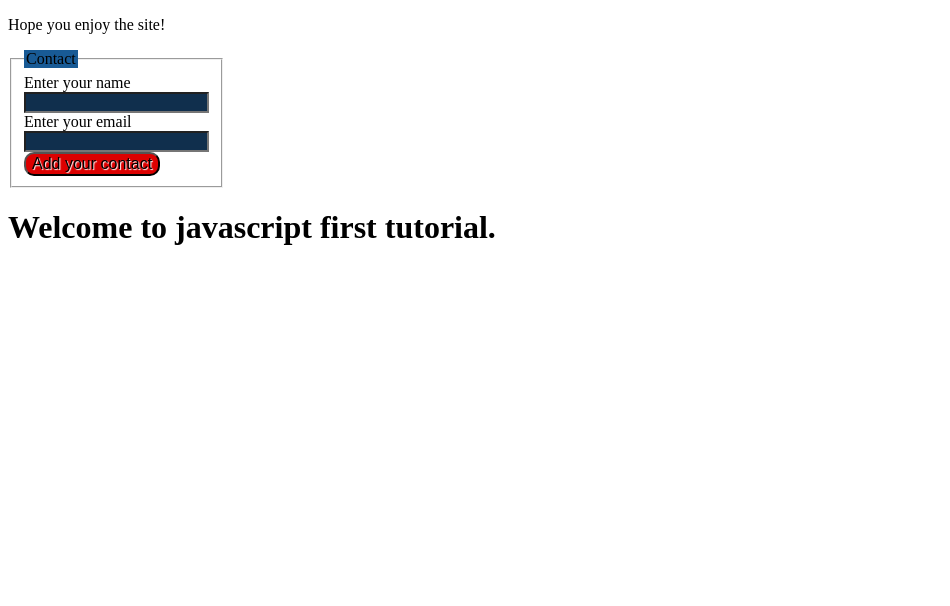
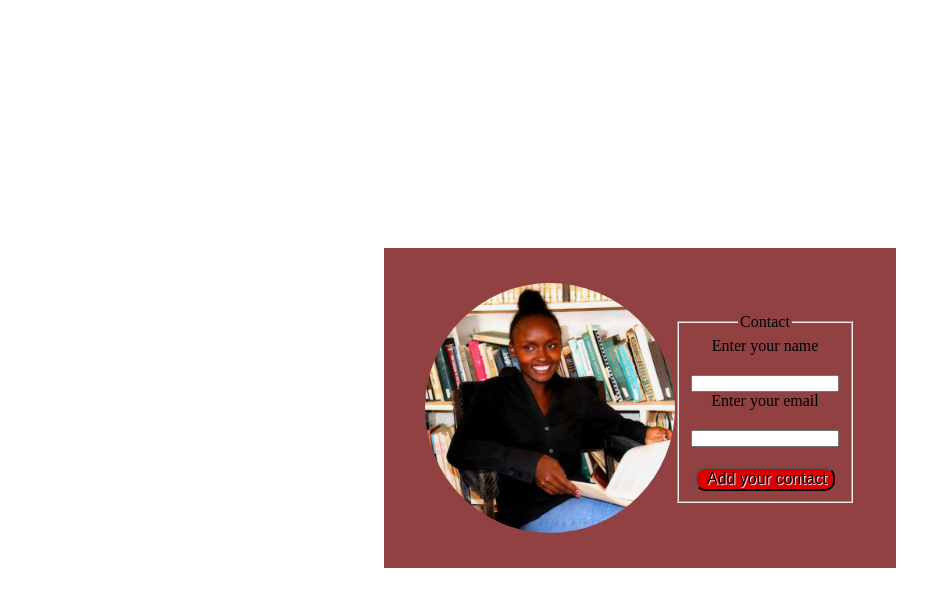
Before and after one commit to barbaramootian/javascript-begginer, a plain HTML site: page index.html in a window 1280 px wide. Shown: the whole page, without its empty margins (0-950 px from the left). Drawn offline with Linux system fonts and the light colour scheme.

Commit message:
added some style

```diff
--- a/index.html
+++ b/index.html
@@ -4,15 +4,17 @@
     <meta charset="UTF-8">
     <meta http-equiv="X-UA-Compatible" content="IE=edge">
     <meta name="viewport" content="width=device-width, initial-scale=1.0">
-    <title>Document</title>
+    <title>javascript</title>
 
     <link rel="stylesheet" href="style.css">
 </head>
 
 <body>
- <h1 id="myheader"> Welcome to javascript first tutorial. </h1>
- <p>Hope you enjoy the site!</p>
-    <form>
+  <div class="container">
+   <img src="images/mootian.jpg" alt="An image">
+  <!-- <h1 id="myheader"> Welcome to javascript first tutorial. </h1>
+  <p>Hope you enjoy the site!</p> -->
+    <form id ="form">
     <fieldset>
      <legend id="legend"> Contact </legend>
       <label for="name">Enter your name</label>
@@ -22,6 +24,7 @@
     </form>
       <input type="button" value="Add your contact" id="button">
     </fieldset>
+  </div>
 </body>
 <script type="text/javascript" src="main.js"></script>
 </html>
--- a/main.js
+++ b/main.js
@@ -108,7 +108,7 @@
 // window.addEventListener("load", function() {dothis(' use the available resources well')}, true)
 
 //appendchild
-document.body.appendChild(document.getElementById("myheader"))//moves "myheaderto the end of the page
+document.body.appendChild(document.getElementById("myheader"))//moves "myheader" to the end of the page
 
 //styling the form using getElementById
 window.onload = function () {
@@ -116,3 +116,7 @@ window.onload = function () {
     document.getElementById("email").style.backgroundColor = "#102F4D";
     document.getElementById("legend").style.backgroundColor ="#185A95";
 }
+//queryselecter
+let form
+form = document.querySelector('form').style.backgroundColor = blue
+console.log(form)
--- a/style.css
+++ b/style.css
@@ -1,3 +1,9 @@
+body{
+    height: 100vh;
+    display: flex;
+    align-items: center;
+    justify-content: center;
+}
 form{
     width: 10vw;
     height: 10vh;
@@ -11,3 +17,24 @@ form{
     font-size: 1rem;
     background-color: rgba(220, 0, 0, 1);
 }
+.container{
+    background-color:#914142 ;
+    border: o;
+    height: 40vh;
+    width: 40vw;
+    display: flex;
+    align-items: center;
+    justify-content: center;
+    text-align: center;
+}
+.container img{
+    width: 250px;
+    height: 250px;
+    border-radius: 150px;
+}
+.container input{
+    margin-top: 20px;
+    padding-left: 10px;
+    color: #914142 ;
+    font-size: 10px;
+}
```
Also changed, not shown: images/mootian.jpg (added).
